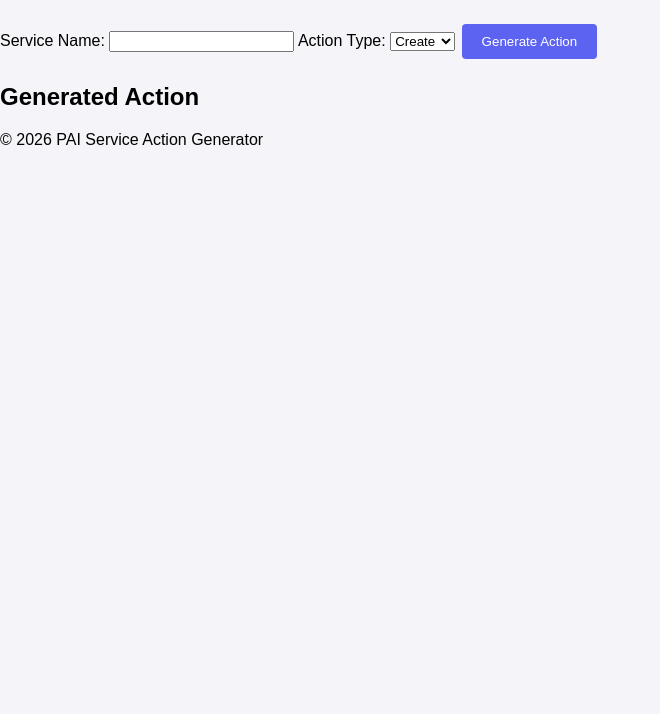
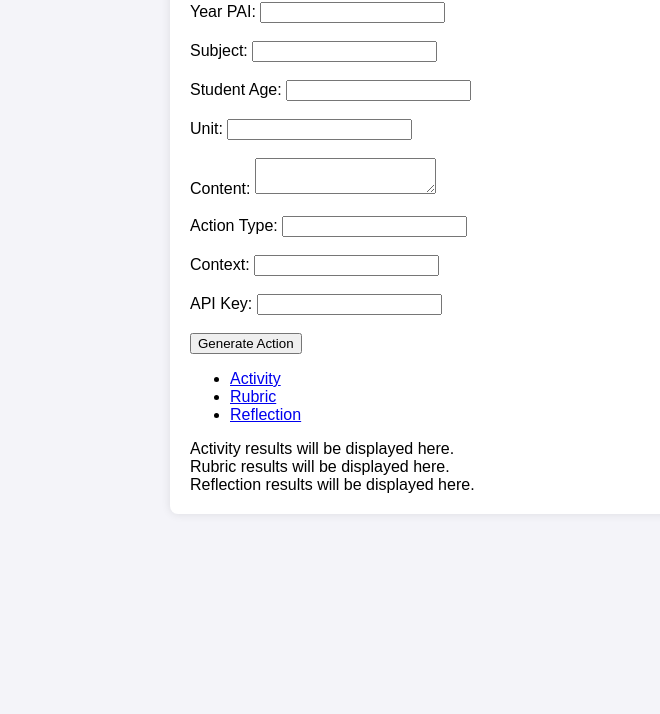
Before and after one commit to cromeroMYP/pai-service-action-app, a plain HTML site: page index.html in a window 1280 px wide. Shown: the part 86-800 px from the top of the page, without its empty margins (0-660 px from the left). Drawn offline with Linux system fonts and the light colour scheme.

Commit message:
Updating index.html with complete HTML code for PAI Service Action Generator application.

```diff
--- a/index.html
+++ b/index.html
@@ -7,32 +7,46 @@
     <link rel="stylesheet" href="styles.css">
 </head>
 <body>
-    <header>
+    <div class="container">
         <h1>PAI Service Action Generator</h1>
-    </header>
-    <main>
-        <section>
-            <h2>Generate Your Service Action</h2>
-            <form id="action-form">
-                <label for="service-name">Service Name:</label>
-                <input type="text" id="service-name" name="service-name" required>
-                <label for="action-type">Action Type:</label>
-                <select id="action-type" name="action-type">
-                    <option value="create">Create</option>
-                    <option value="update">Update</option>
-                    <option value="delete">Delete</option>
-                </select>
-                <button type="submit">Generate Action</button>
-            </form>
-        </section>
-        <section>
-            <h2>Generated Action</h2>
-            <pre id="generated-action"></pre>
-        </section>
-    </main>
-    <footer>
-        <p>&copy; 2026 PAI Service Action Generator</p>
-    </footer>
+        <form id="paiForm">
+            <label for="yearPAI">Year PAI:</label>
+            <input type="text" id="yearPAI" name="yearPAI"><br><br>
+
+            <label for="subject">Subject:</label>
+            <input type="text" id="subject" name="subject"><br><br>
+
+            <label for="studentAge">Student Age:</label>
+            <input type="text" id="studentAge" name="studentAge"><br><br>
+
+            <label for="unit">Unit:</label>
+            <input type="text" id="unit" name="unit"><br><br>
+
+            <label for="content">Content:</label>
+            <textarea id="content" name="content"></textarea><br><br>
+
+            <label for="actionType">Action Type:</label>
+            <input type="text" id="actionType" name="actionType"><br><br>
+
+            <label for="context">Context:</label>
+            <input type="text" id="context" name="context"><br><br>
+
+            <label for="apiKey">API Key:</label>
+            <input type="text" id="apiKey" name="apiKey"><br><br>
+
+            <input type="submit" value="Generate Action">
+        </form>
+        <div class="results-panel">
+            <ul class="tabs">
+                <li><a href="#activity">Activity</a></li>
+                <li><a href="#rubric">Rubric</a></li>
+                <li><a href="#reflection">Reflection</a></li>
+            </ul>
+            <div id="activity" class="tab-content">Activity results will be displayed here.</div>
+            <div id="rubric" class="tab-content">Rubric results will be displayed here.</div>
+            <div id="reflection" class="tab-content">Reflection results will be displayed here.</div>
+        </div>
+    </div>
     <script src="script.js"></script>
 </body>
 </html>
```
